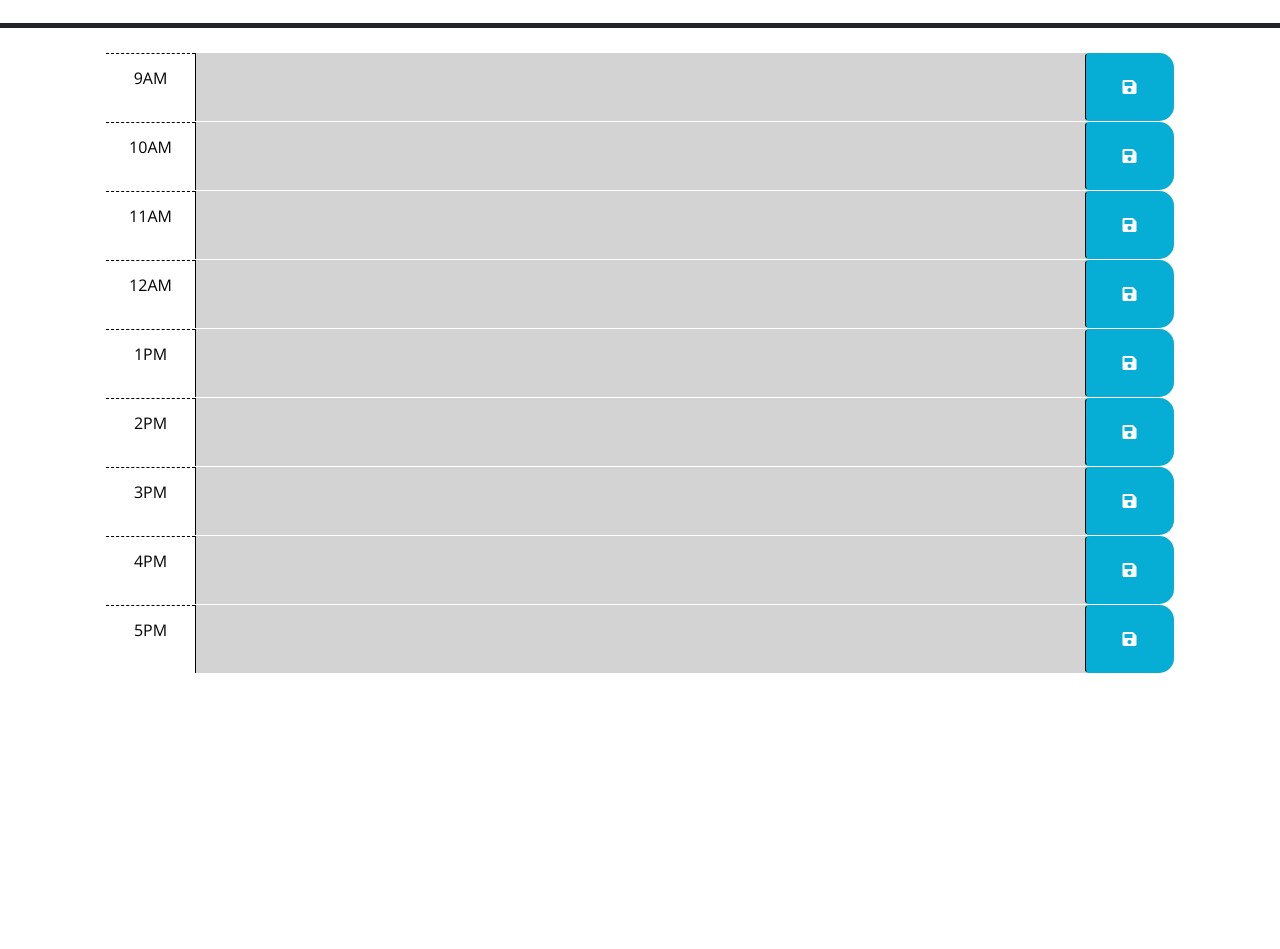
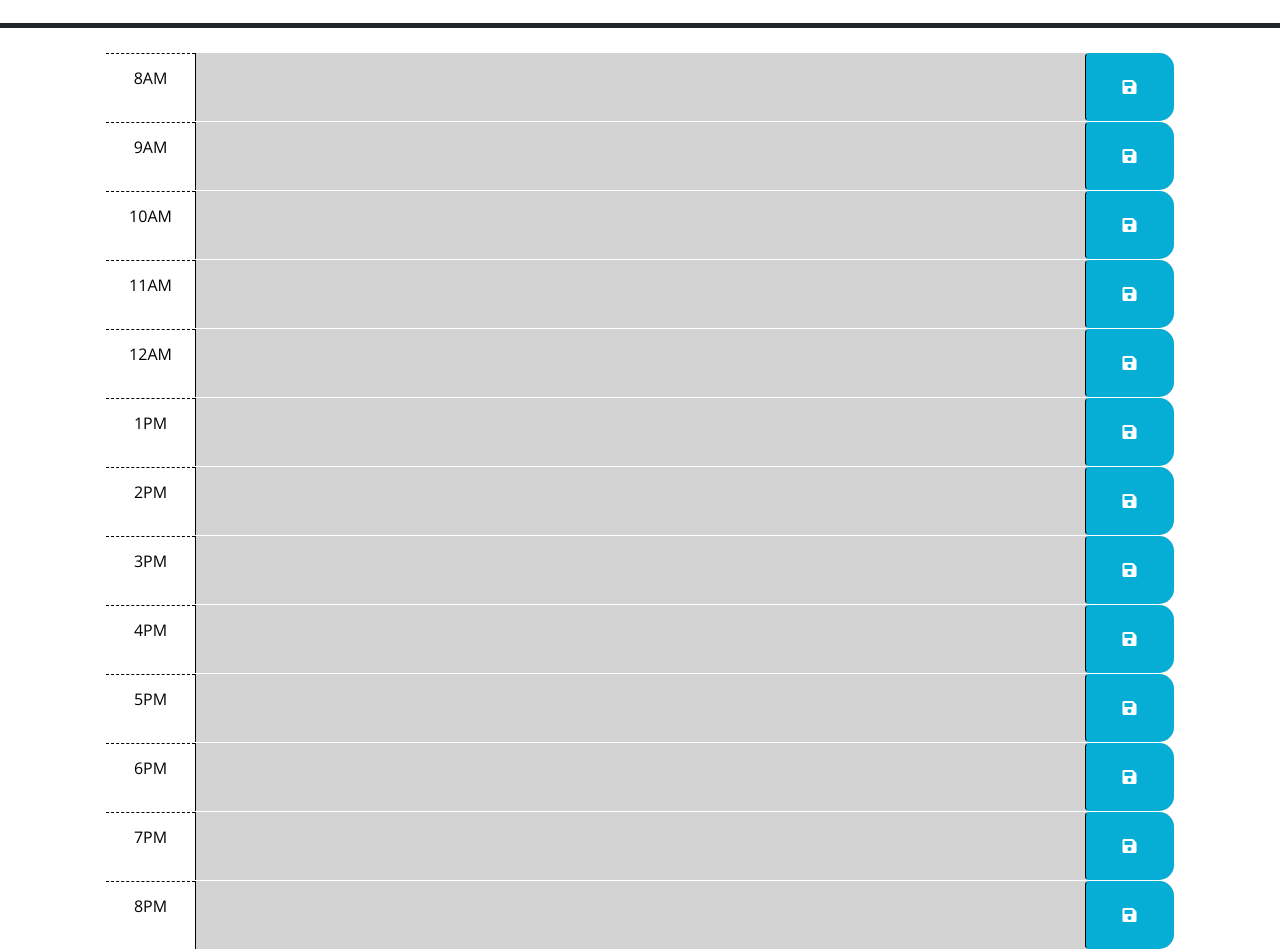
Before and after one commit to Airen22/Bootcamp-Challenge5-Scheduler, a plain HTML site: page index.html in a window 1280 px wide. Shown: the part 240-1189 px from the top of the page. Before the commit the page ends 913 px from the top, so only its background shows below. Drawn offline with nearby package versions, Linux system fonts and the light colour scheme.

Commit message:
for loop for pulling localStorae and formatting timeblocks on open

```diff
--- a/assets/js/script.js
+++ b/assets/js/script.js
@@ -3,16 +3,20 @@
 // in the html.
 
 var timeDisplayEl = $("#time-display");
-var timeBlockId = $(".time-bock").attr("id");
+var timeBlockId = $(".time-block");
 var saveBtn = $(".saveBtn");
-
+// for(var i = 0; i < timeBlockId.length; i++){
+// console.log(timeBlockId[i])
+//   var idtimeBlock = $(timeBlockId[i]).attr("id")
+//   $("#"+idtimeBlock).find("textarea").text(localStorage.getItem(idtimeBlock))
+// }
   // TODO: Add a listener for click events on the save button. This code should
   // use the id in the containing time-block as a key to save the user input in
   // local storage. HINT: What does `this` reference in the click listener
   // function? How can DOM traversal be used to get the "hour-x" id of the
   // time-block containing the button that was clicked? How might the id be
   // useful when saving the description in local storage?
-// -----------only works for 9am----------
+
   saveBtn.on("click", function (event){
   var descriptionId = $(this).parent().attr("id");
   var description = $(this).prev().val();
@@ -26,34 +30,46 @@ var saveBtn = $(".saveBtn");
   // past, present, and future classes? How can Day.js be used to get the
   // current hour in 24-hour time?
 
-  function formatTimeBlock() {
-  var currentHr = dayjs().format('HH');
-  var compareHH = "hour-" + currentHr;
+  // function formatTimeBlock() {
 
-  if (compareHH === timeBlockId) {
-    $(".time-block").addClass('present')
-  } else {
-    $(".time-block").addClass('past')
-  }
-  }
+  // var compareHH = "hour-" + currentHr;
 
-  formatTimeBlock()
-  setInterval(formatTimeBlock, 1000);
+  // if (compareHH === timeBlockId) {
+  //   $(".time-block").addClass('present')
+  // } else {
+  //   $(".time-block").addClass('past')
+  // }
+  // }
+
+  // formatTimeBlock()
+  // setInterval(formatTimeBlock, 1000);
 
   // TODO: Add code to get any user input that was saved in localStorage and set
   // the values of the corresponding textarea elements. HINT: How can the id
   // attribute of each time-block be used to do this?
 var storedDescriptions
   window.onload = function(){
-    storedDescriptions = localStorage.getItem(timeBlockId); //get data from storage
-    if (storedDescriptions) {
-      storedDescriptions.forEach(function(description){
-        var description = $("textarea");
-        $(timeBlockId).find(description);
-        description.text(storedDescriptions)
-      })
-    }
-  }
+    // storedDescriptions = localStorage.getItem(timeBlockId); //get data from storage
+    var currentHr = dayjs().format('HH');
+
+      for (var i = 8; i < 21; i++) {
+       $("#hour-"+i).find("textarea").text(localStorage.getItem('hour-'+i))
+       if (currentHr == i) {
+        $("#hour-"+i).addClass("present");
+       } else if (currentHr > i) {
+        $("#hour-"+i).addClass("past");
+       } else if (currentHr < i)
+        $("#hour-"+i).addClass("future");
+       }
+      }
+      // storedDescriptions.forEach(function(description){
+        // var description = $("textarea");
+        // console.log($('#hour-9').find("textarea"))
+        // $(timeBlockId).find("textarea");
+        // $('#hour-9').find("textarea").text(storedDescriptions)
+        // $('#hour-10').find("textarea").text(localStorage.getItem('hour-10'))
+      // })
+
 
   // TODO: Add code to display the current date in the header of the page.
   function displayTime() {
--- a/index.html
+++ b/index.html
@@ -42,6 +42,14 @@
 
 
     <div class="container-lg px-5">
+      <div id="hour-8" class="row time-block">
+        <div class="col-2 col-md-1 hour text-center py-3">8AM</div>
+        <textarea class="col-8 col-md-10 description" id = description rows="3"> </textarea>
+        <button class="btn saveBtn col-2 col-md-1" aria-label="save">
+          <i class="fas fa-save" aria-hidden="true"></i>
+        </button>
+      </div>
+
 
       <div id="hour-9" class="row time-block">
         <div class="col-2 col-md-1 hour text-center py-3">9AM</div>
@@ -116,6 +124,30 @@
         </button>
       </div>
 
+      <div id="hour-18" class="row time-block">
+        <div class="col-2 col-md-1 hour text-center py-3">6PM</div>
+        <textarea class="col-8 col-md-10 description" rows="3"> </textarea>
+        <button class="btn saveBtn col-2 col-md-1" aria-label="save">
+          <i class="fas fa-save" aria-hidden="true"></i>
+        </button>
+      </div>
+
+      <div id="hour-19" class="row time-block">
+        <div class="col-2 col-md-1 hour text-center py-3">7PM</div>
+        <textarea class="col-8 col-md-10 description" rows="3"> </textarea>
+        <button class="btn saveBtn col-2 col-md-1" aria-label="save">
+          <i class="fas fa-save" aria-hidden="true"></i>
+        </button>
+      </div>
+
+      <div id="hour-20" class="row time-block">
+        <div class="col-2 col-md-1 hour text-center py-3">8PM</div>
+        <textarea class="col-8 col-md-10 description" rows="3"> </textarea>
+        <button class="btn saveBtn col-2 col-md-1" aria-label="save">
+          <i class="fas fa-save" aria-hidden="true"></i>
+        </button>
+      </div>
+
     <script src="https://code.jquery.com/jquery-3.5.1.min.js"></script>
     <script
       src="https://cdn.jsdelivr.net/npm/dayjs@1.11.3/dayjs.min.js"
```
